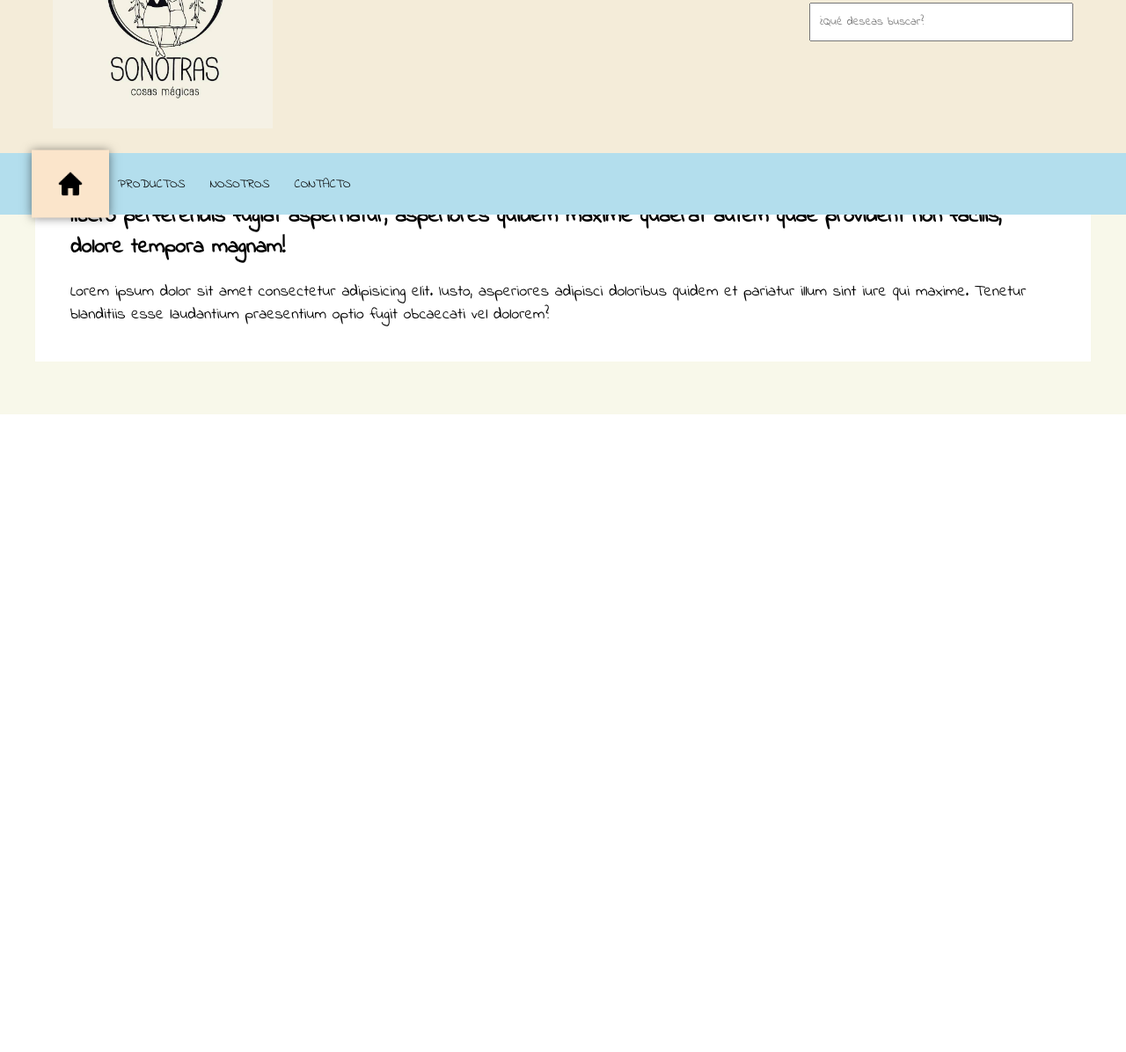
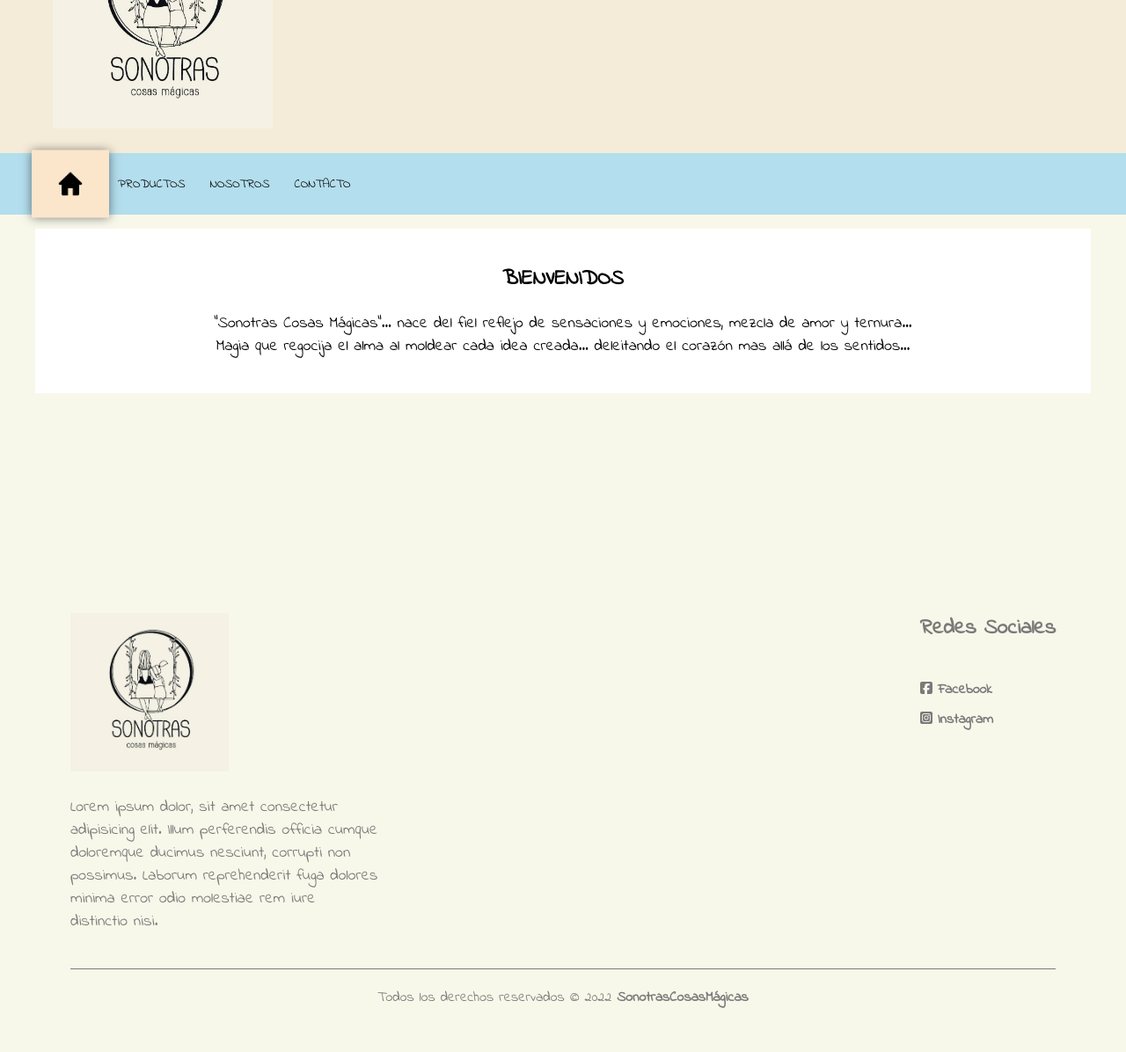
Before and after one commit to JAZZC0D3/SONOTRAS_COSAS_MAGICAS, a plain HTML site: page index.html in a window 1280 px wide. Shown: the part 124-1320 px from the top of the page at 88% size. Before the commit the page ends 800 px from the top, so only its background shows below. Drawn offline with Linux system fonts and the light colour scheme.

Commit message:
agregamos el footer

```diff
--- a/index.html
+++ b/index.html
@@ -1,9 +1,15 @@
 <!DOCTYPE html>
 <html lang="es">
   <head>
+    <meta charset="UTF-8"/>
     <title>Sonotras Cosas Mágicas</title>
     <link rel="icon" type="image/jpg" href="LOGO.ico">/
     <link href="style.css" rel="stylesheet">
+
+    <meta name="viewport" content="widht=device-widht, user-scalable=no,initial-scale=1.0,
+    maximum-scale=1.0, minimum-scale=1.0">
+
+    <script src="https://kit.fontawesome.com/44bf5dd11a.js" crossorigin="anonymous"></script>
   </head>
 
      <body>
@@ -12,9 +18,6 @@
         <div class="header_superior">
           <div class="logo">
             <img src="LOGO.jpg" alt="">
-          </div>
-          <div class="search">
-            <input type="search" placeholder="¿Qué deseas buscar?">
           </div>
           </div>
 
@@ -26,7 +29,7 @@
                 <li><a href="#" id="selected"></a></li>
                 <li><a href="#">Productos</a>
                 <ul>
-                  <li><a href="#">Accesorios</a></li>
+                  <li><a href="Accesorios.html">Accesorios</a></li>
                   <li><a href="#">Souvenirs</a></li>
                   <li><a href="#">Hogar & Deco</a></li>
                   <li><a href="#">Personalizados</a></li>
@@ -42,10 +45,36 @@
       </header>
       <main>
         <article>
-          <h2>Lorem ipsum, dolor sit amet consectetur adipisicing elit. Beatae officiis animi maxime laboriosam? Doloremque libero perferendis fugiat aspernatur, asperiores quidem maxime quaerat autem quae provident non facilis, dolore tempora magnam!</h2>
-          <p>Lorem ipsum dolor sit amet consectetur adipisicing elit. Iusto, asperiores adipisci doloribus quidem et pariatur illum sint iure qui maxime. Tenetur blanditiis esse laudantium praesentium optio fugit obcaecati vel dolorem?</p>
+          <h2><b>BIENVENIDOS</b> </h2>
+          <p>“Sonotras Cosas Mágicas”… nace del fiel reflejo de sensaciones y emociones,  mezcla de amor y ternura… <Br>
+            Magia que regocija el alma al moldear cada idea creada… deleitando el corazón mas allá de los sentidos… </Br>
+            </p>
         </article>
       </main>
+      <footer>
+        <div class="container__footer">
+          <div class="box__footer">
+            <div class="logo">
+              <img src="LOGO - copia.png" alt="">
+            </div>
+            <div class="terms">
+              <p> Lorem ipsum dolor, sit amet consectetur adipisicing elit. Illum perferendis officia cumque doloremque ducimus nesciunt, corrupti non possimus. Laborum reprehenderit fuga dolores minima error odio molestiae rem iure distinctio nisi.</p>
+            </div>
+          </div>
+          <div class="box__footer">
+            <h2>Redes Sociales</h2>
+            <a href="https://www.facebook.com/SonotrasCosasMagicas"><i class="fa-brands fa-square-facebook"></i> Facebook</a>
+            <a href="https://www.instagram.com/sonotrascosasmagicas/"><i class="fa-brands fa-square-instagram"></i> Instagram</a>
+          </div>
+        </div>
+
+
+      <div class="box__copyright">
+        <hr>
+        <p>Todos los derechos reservados © 2022
+        <b>SonotrasCosasMágicas</b></p>
+      </div>
+      </footer>
      </body>
 
 </html>
--- a/style.css
+++ b/style.css
@@ -28,11 +28,6 @@
 
 .logo img{
     width: 250px;
-}
-
-.search input{
-    width: 300px;
-    padding: 10px;
 }
 
 /* BARRA MENU*/
@@ -164,7 +159,8 @@ nav ul li ul li a:hover{
 main{
     background: #f8f8ea;
     padding: 40px 20px;
-    margin-top: 194px;
+    margin-top: 300px;
+    text-align: center;
 }
 
 article{
@@ -174,8 +170,89 @@ article{
     background: #fff;
 }
 
+
 article p{
     margin-top: 20px;
     font-size: 18px;
     font-weight: 300;
 }
+
+
+footer{
+    width: 100%;
+    padding: 50px 0px;
+    background: #f8f8ea;
+    background-size: cover;
+}
+ .container__footer{
+    display: flex;
+    flex-wrap: wrap;
+    justify-content: space-between;
+    max-width: 1200px;
+    margin: auto;
+    margin-top: 100px;
+ }
+
+ .box__footer{
+    display: flex;
+    flex-direction: column;
+    padding: 40px;
+ }
+ .box__footer .logo img{
+    width: 180px;
+ }
+
+ .box__footer .terms{
+    max-width: 350px;
+    margin-top: 20px;
+    font-weight: 500;
+    color: #7a7a7a;
+    font-size: 18px;
+ }
+
+ .box__footer h2{
+    margin-bottom: 30px;
+    color: #7a7a7a;
+    font-weight: 700;
+ }
+
+ .box__footer a{
+    margin-top: 10px;
+    color: #7a7a7a;
+    font-weight: 600;
+ }
+
+ .box__footer a:hover{
+    opacity: 0.8;
+ }
+
+ .box__footer a .fab{
+    font-size: 20px;
+ }
+
+ .box__copyright{
+    max-width: 1200px;
+    margin: auto;
+    text-align: center;
+    padding: 0px 40px;
+ }
+
+ .box__copyright p{
+    margin-top: 20px;
+    color: #7a7a7a;
+ }
+
+ .box__copyright hr{
+    border: none;
+    height: 1px;
+    background-color: #7a7a7a;
+
+}
+
+a:link .container{
+    display: flex;
+    width: 100%;
+    height: 100vh;
+    padding: 4% 2%;
+    box-sizing: border-box;
+}
```
Also changed, not shown: Accesorios.html (added, +66 -0 lines).
